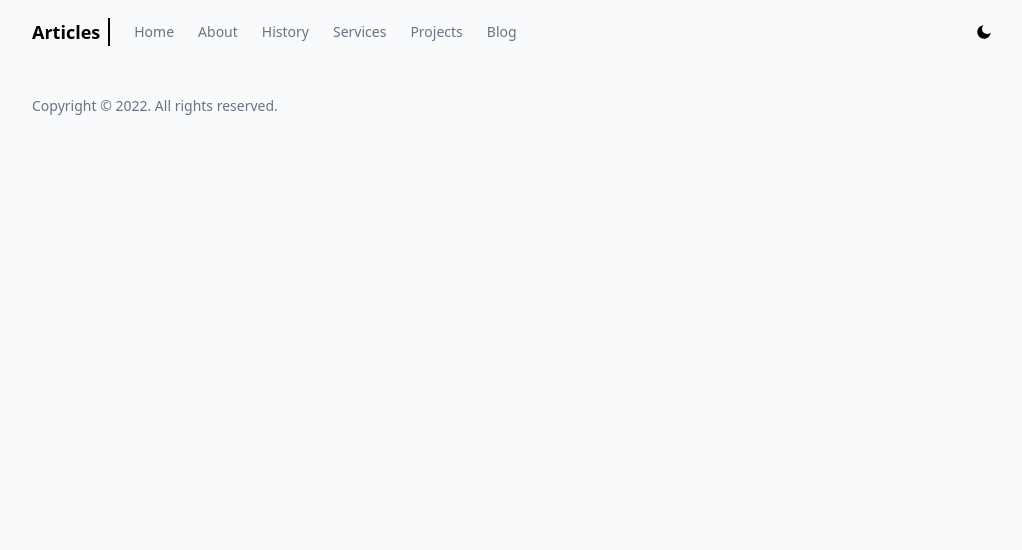
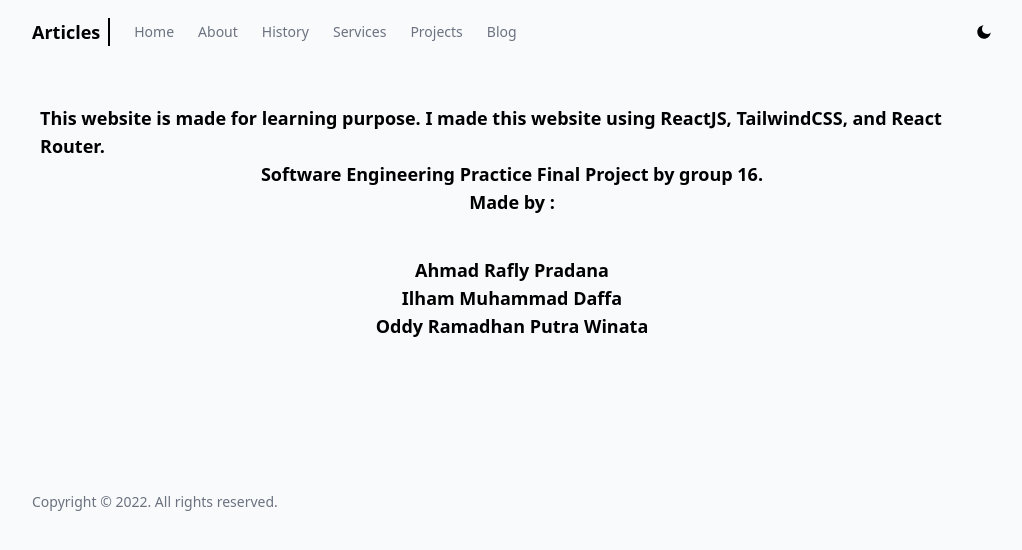
Before and after one commit to oddyramadhan/artikelpedia, a React (Create React App) app: page /about in a window 1280 px wide. Shown: the top 550 px of the page, without its empty margins (128-1150 px from the left). Built offline with nearby package versions, Linux system fonts and the light colour scheme.

Commit message:
Update About.js

```diff
--- a/src/pages/about.js
+++ b/src/pages/about.js
@@ -6,7 +6,33 @@
   const theme = useContext(ThemeContext);
   return (
     <Layout>
-
+      <div
+        className={
+          theme.theme === 'light'
+            ? 'flex items-center flex-col mb-20 p-10 font-semibold text-lg'
+            : 'flex items-center flex-col mb-20 p-10 text-white font-semibold text-lg'
+        }
+      >
+        <p>
+          This website is made for learning purpose. I made this website using
+          ReactJS, TailwindCSS, and React Router.
+        </p>
+        <p>Software Engineering Practice Final Project by group 16.</p>
+        <p>Made by :</p>
+        <ul className="flex flex-col items-center pt-10">
+          <li>
+            <a href="https://instagram.com/ahmad_rafly_">Ahmad Rafly Pradana</a>
+          </li>
+          <li>
+            <a href="https://instagram.com/imdaffa21">Ilham Muhammad Daffa</a>
+          </li>
+          <li>
+            <a href="https://instagram.com/oddyramadhanp">
+              Oddy Ramadhan Putra Winata
+            </a>
+          </li>
+        </ul>
+      </div>
     </Layout>
   );
 }
```
